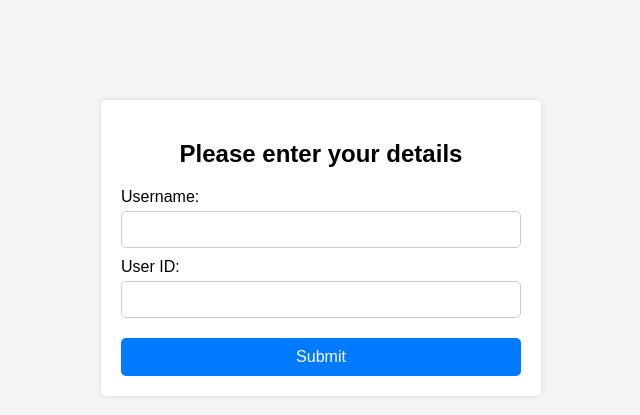
After one commit to JNX03/pythonCheck, a Flask app: page /login in a window 1280 px wide. The commit adds this page. Shown: the top 415 px of the page, without its empty margins (319-959 px from the left). Run offline with Flask 3, Linux system fonts and the light colour scheme.

Commit message:
Update Patched 1

```diff
--- a/app.py
+++ b/app.py
@@ -1,9 +1,15 @@
-from flask import Flask, render_template, request, jsonify
+from flask import Flask, render_template, request, jsonify, make_response, redirect, url_for
+from flask_socketio import SocketIO, emit
 import traceback
 import io
 import sys
+import shelve
 
 app = Flask(__name__)
+app.config['SECRET_KEY'] = 'your_secret_key'
+socketio = SocketIO(app)
+
+leaderboard_db = 'leaderboard.db'
 
 def check_even_odd(n):
     return "Even\n" if n % 2 == 0 else "Odd\n"
@@ -18,20 +24,10 @@ def multiplication_table(n):
     return ''.join([f"{n} x {i} = {n * i}\n" for i in range(1, 11)])
 
 def reverse_number(n):
-    reverse_num = 0
-    while n > 0:
-        digit = n % 10
-        reverse_num = reverse_num * 10 + digit
-        n = n // 10
-    return f"{reverse_num}\n"
+    return f"{int(str(n)[::-1])}\n"
 
 def sum_of_digits(n):
-    total = 0
-    while n > 0:
-        digit = n % 10
-        total += digit
-        n = n // 10
-    return f"{total}\n"
+    return f"{sum(int(digit) for digit in str(n))}\n"
 
 def is_prime(n):
     if n <= 1:
@@ -46,23 +42,40 @@ def print_odd_numbers(n):
 
 @app.route('/')
 def index():
-    return render_template('index.html')
+    user_id = request.cookies.get('user_id')
+    username = request.cookies.get('username')
+    if not user_id or not username:
+        return redirect(url_for('login'))
+    return render_template('index.html', username=username)
+
+@app.route('/login', methods=['GET', 'POST'])
+def login():
+    if request.method == 'POST':
+        user_id = request.form['user_id']
+        username = request.form['username']
+        resp = make_response(redirect(url_for('index')))
+        resp.set_cookie('user_id', user_id)
+        resp.set_cookie('username', username)
+        return resp
+    return render_template('login.html')
 
 @app.route('/check_answer', methods=['POST'])
 def check_answer():
     data = request.json
+    user_id = data['user_id']
+    username = data['username']
     question_type = data['question_type']
     user_code = data['user_code']
 
     test_cases = {
-        'even_odd': [4, 7, 10, 15],
-        'print_numbers': [5, 3, 7],
-        'sum_first_n': [5, 10, 3],
-        'multiplication_table': [3, 5],
-        'reverse_number': [123, 4567],
-        'sum_of_digits': [123, 4567],
-        'is_prime': [7, 10],
-        'print_odd_numbers': [10, 7]
+        'even_odd': [4, 7, 10, 15, 100, 0, -3, 23, 56, 78, 91, 12, 35, 68, 90, 102, 7, 14, 19, 21],
+        'print_numbers': [5, 3, 7, 10, 15, 20, 25, 30, 35, 40, 45, 50, 55, 60, 65, 70, 75, 80, 85, 90],
+        'sum_first_n': [5, 10, 3, 100, 50, 25, 75, 150, 200, 300, 400, 500, 600, 700, 800, 900, 1000, 1100, 1200, 1300],
+        'multiplication_table': [3, 5, 12, 15, 7, 9, 11, 14, 17, 19, 2, 4, 6, 8, 10, 13, 16, 18, 20, 21],
+        'reverse_number': [123, 4567, 890, 1001, 765, 234, 987, 4321, 8765, 56789, 654321, 123456, 987654, 111111, 222222, 333333, 444444, 555555, 666666, 777777],
+        'sum_of_digits': [123, 4567, 890, 1001, 765, 234, 987, 4321, 8765, 56789, 654321, 123456, 987654, 111111, 222222, 333333, 444444, 555555, 666666, 777777],
+        'is_prime': [7, 10, 29, 1, 0, 11, 13, 17, 19, 23, 31, 37, 41, 43, 47, 53, 59, 61, 67, 71],
+        'print_odd_numbers': [10, 7, 15, 20, 25, 30, 35, 40, 45, 50, 55, 60, 65, 70, 75, 80, 85, 90, 95, 100]
     }
 
     correct_answers = {
@@ -80,18 +93,16 @@ def check_answer():
     error_message = ""
 
     try:
-        for tc in test_cases[question_type]:
+        for tc in test_cases[question_type][:5]:  # Only show the first 5 test cases to the user
             local_vars = {'input_value': tc}
             user_stdout = io.StringIO()
             sys.stdout = user_stdout
 
-            # Simulate input() with StringIO
             user_input = io.StringIO(str(tc) + "\n")
             sys.stdin = user_input
 
             exec(user_code, {}, local_vars)
 
-            # Reset stdin and stdout
             sys.stdout = sys.__stdout__
             sys.stdin = sys.__stdin__
 
@@ -104,16 +115,95 @@ def check_answer():
     score = 0
     feedback = ""
 
+    def normalize_output(output):
+        return output.strip().lower()
+
     if not error_message:
-        for i, (ua, ca) in enumerate(zip(user_answers, correct_answers[question_type])):
-            if ua == ca:
-                score += 10 / len(correct_answers[question_type])
+        for i, (ua, ca) in enumerate(zip(user_answers, correct_answers[question_type][:5])):
+            normalized_user_answer = normalize_output(ua)
+            normalized_correct_answer = normalize_output(ca)
+
+            if normalized_user_answer == normalized_correct_answer:
+                score += 10 / len(correct_answers[question_type][:5])
             else:
-                feedback += f"Incorrect for input {test_cases[question_type][i]}. Expected {ca.strip()}, but got {ua.strip()}.\n"
-    else:
-        feedback = f"Error in code execution: {error_message}"
+                feedback += f"Incorrect for input {test_cases[question_type][i]}.\n"
+                feedback += f"Expected: {ca.strip()}\n"
+                feedback += f"Got: {ua.strip()}\n"
 
-    return jsonify({'score': score, 'feedback': feedback})
+                if ua.strip() == ca.strip().lower():
+                    feedback += "Note: Your output is correct but capitalization is wrong.\n"
+                elif ua.strip().replace(" ", "") == ca.strip().replace(" ", ""):
+                    feedback += "Note: Your output is correct but there are extra/missing spaces.\n"
+                elif ua.strip() == ca.strip()[::-1]:
+                    feedback += "Note: Your output is reversed.\n"
+                else:
+                    feedback += "Your output differs significantly from the expected result.\n"
+
+        # Use the remaining 15 test cases to calculate the final score
+        hidden_test_cases = correct_answers[question_type][5:]
+        hidden_user_answers = []
+
+        try:
+            for tc in test_cases[question_type][5:]:
+                local_vars = {'input_value': tc}
+                user_stdout = io.StringIO()
+                sys.stdout = user_stdout
+
+                user_input = io.StringIO(str(tc) + "\n")
+                sys.stdin = user_input
+
+                exec(user_code, {}, local_vars)
+
+                sys.stdout = sys.__stdout__
+                sys.stdin = sys.__stdin__
+
+                hidden_user_answers.append(user_stdout.getvalue())
+        except Exception as e:
+            error_message = traceback.format_exc()
+            sys.stdout = sys.__stdout__
+            sys.stdin = sys.__stdin__
+
+        if not error_message:
+            for i, (ua, ca) in enumerate(zip(hidden_user_answers, hidden_test_cases)):
+                if normalize_output(ua) == normalize_output(ca):
+                    score += 10 / len(hidden_test_cases)
+
+    # Update leaderboard and store it persistently for the specific question type
+    with shelve.open(leaderboard_db) as db:
+        leaderboard = db.get(f'leaderboard_{question_type}', [])
+
+        leaderboard_entry = next((entry for entry in leaderboard if entry['user_id'] == user_id), None)
+        if leaderboard_entry:
+            leaderboard_entry['score'] = max(leaderboard_entry['score'], score)
+            leaderboard_entry['attempts'] += 1
+        else:
+            leaderboard.append({
+                'user_id': user_id,
+                'username': username,
+                'score': score,
+                'attempts': 1,
+                'rating': 0  # Rating logic can be added as needed
+            })
+
+        leaderboard.sort(key=lambda x: (-x['score'], x['attempts']))
+        db[f'leaderboard_{question_type}'] = leaderboard
+
+    socketio.emit('update_leaderboard', leaderboard[:10], namespace='/')
+
+    return jsonify({
+        'score': score,
+        'feedback': feedback
+    })
+
+@app.route('/get_leaderboard/<question_type>', methods=['GET'])
+def get_leaderboard(question_type):
+    with shelve.open(leaderboard_db) as db:
+        leaderboard = db.get(f'leaderboard_{question_type}', [])
+    return jsonify(leaderboard[:10])  # Return the top 10 users
+
+@socketio.on('connect')
+def handle_connect():
+    emit('connected', {'data': 'Connected'})
 
 if __name__ == '__main__':
-    app.run(debug=True)
+    socketio.run(app, debug=True)
--- a/requirements.txt
+++ b/requirements.txt
@@ -1 +1,4 @@
 Flask
+flask-socketio
+eventlet
+python-socketio
--- a/static/style.css
+++ b/static/style.css
@@ -1,59 +1,126 @@
 body {
     font-family: Arial, sans-serif;
-    background-color: #f0f0f0;
+    background-color: #f4f4f4;
     margin: 0;
     padding: 0;
 }
 
-.container {
-    max-width: 600px;
-    margin: 50px auto;
-    padding: 20px;
-    background-color: #fff;
-    box-shadow: 0 0 10px rgba(0, 0, 0, 0.1);
+.navigation {
+    background-color: #333;
+    color: white;
+    padding: 10px;
+    display: flex;
+    justify-content: space-between;
 }
 
-h1 {
-    text-align: center;
-    color: #333;
+.navigation span {
+    display: inline-block;
+    padding-left: 10px;
 }
 
-form {
-    display: flex;
-    flex-direction: column;
+.course {
+    padding-right: 10px;
 }
 
-label {
-    margin-top: 10px;
-    margin-bottom: 5px;
-    color: #555;
+.content {
+    display: flex;
+    justify-content: space-between;
+    padding: 20px;
 }
 
-input, select, textarea, button {
-    padding: 10px;
-    margin-bottom: 10px;
-    border: 1px solid #ccc;
-    border-radius: 4px;
+.question-section {
+    width: 60%;
+    background-color: white;
+    padding: 20px;
+    border-radius: 5px;
+    box-shadow: 0px 0px 5px rgba(0,0,0,0.1);
+}
+
+.leaderboard-section {
+    width: 35%;
+    background-color: white;
+    padding: 20px;
+    border-radius: 5px;
+    box-shadow: 0px 0px 5px rgba(0,0,0,0.1);
+}
+
+.result-section {
+    padding: 20px;
+    background-color: white;
+    margin: 20px;
+    border-radius: 5px;
+    box-shadow: 0px 0px 5px rgba(0,0,0,0.1);
 }
 
 textarea {
-    height: 200px;
+    width: 100%;
+    height: 150px;
+    margin-top: 10px;
+    padding: 10px;
+    font-size: 16px;
+    border: 1px solid #ccc;
+    border-radius: 5px;
 }
 
 button {
+    display: block;
+    width: 100%;
+    padding: 10px;
     background-color: #007BFF;
-    color: #fff;
+    color: white;
     border: none;
+    border-radius: 5px;
     cursor: pointer;
+    margin-top: 10px;
+    font-size: 16px;
 }
 
 button:hover {
     background-color: #0056b3;
 }
 
-#result {
+table {
+    width: 100%;
+    border-collapse: collapse;
     margin-top: 20px;
+}
+
+th, td {
+    padding: 10px;
+    text-align: left;
+    border-bottom: 1px solid #ddd;
+}
+
+th {
+    background-color: #f2f2f2;
+}
+
+tr:hover {
+    background-color: #f1f1f1;
+}
+
+.login-container {
+    max-width: 400px;
+    margin: 100px auto;
+    padding: 20px;
+    background-color: white;
+    border-radius: 5px;
+    box-shadow: 0px 0px 5px rgba(0,0,0,0.1);
+}
+
+.login-container h2 {
     text-align: center;
-    font-size: 18px;
-    color: #333;
 }
+
+.login-container label {
+    display: block;
+    margin-bottom: 5px;
+}
+
+.login-container input {
+    width: calc(100% - 22px);
+    padding: 10px;
+    margin-bottom: 10px;
+    border-radius: 5px;
+    border: 1px solid #ccc;
+}
--- /dev/null
+++ b/templates/login.html
@@ -0,0 +1,21 @@
+<!DOCTYPE html>
+<html lang="en">
+<head>
+    <meta charset="UTF-8">
+    <meta name="viewport" content="width=device-width, initial-scale=1.0">
+    <title>Login</title>
+    <link rel="stylesheet" href="/static/style.css">
+</head>
+<body>
+    <div class="login-container">
+        <h2>Please enter your details</h2>
+        <form action="/login" method="POST">
+            <label for="username">Username:</label>
+            <input type="text" id="username" name="username" required>
+            <label for="user_id">User ID:</label>
+            <input type="text" id="user_id" name="user_id" required>
+            <button type="submit">Submit</button>
+        </form>
+    </div>
+</body>
+</html>
```
Also changed, not shown: static/script.js (+84 -19 lines), templates/index.html (+43 -13 lines), 3 other files.
